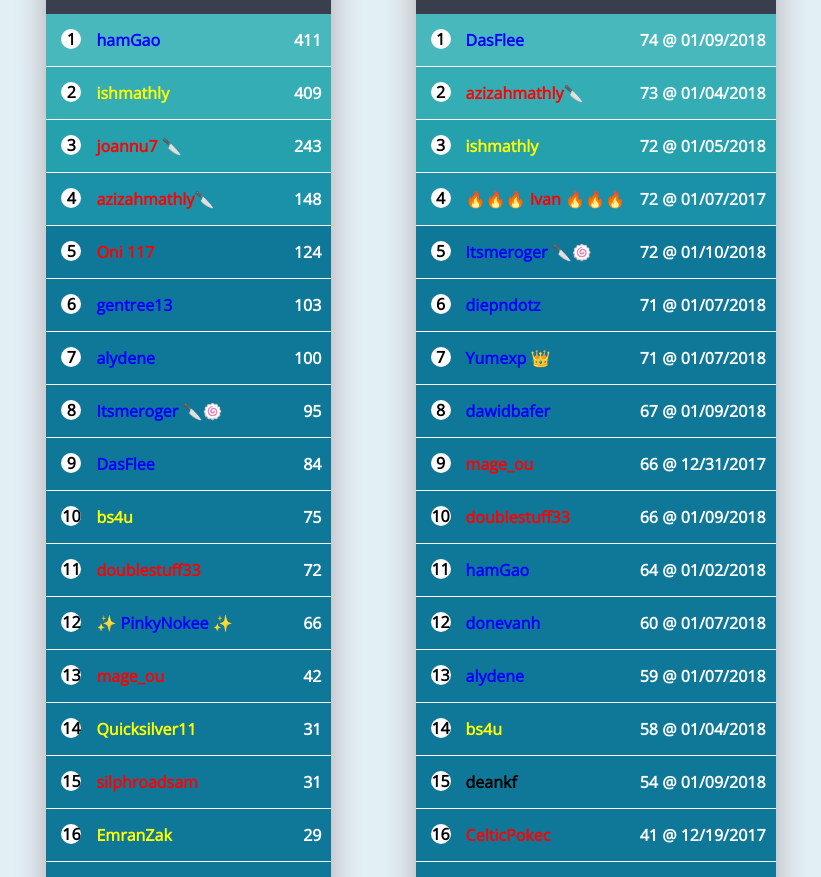
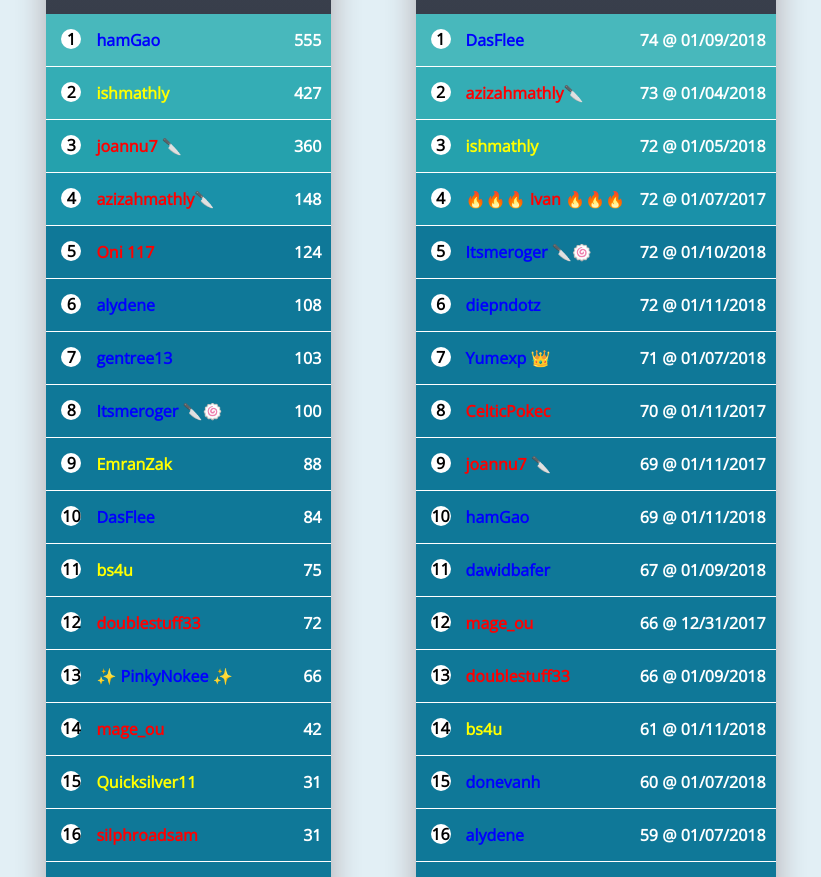
Before and after one commit to itsmeroger/pokeleaderboard2018, a plain HTML site: page index.html in a window 1280 px wide. Shown: the part 64-941 px from the top of the page, without its empty margins (229-1050 px from the left). Drawn offline with nearby package versions, Linux system fonts and the light colour scheme.

Commit message:
1/11 update

```diff
--- a/index.html
+++ b/index.html
@@ -275,15 +275,15 @@
   <ol>
   	<li>
       <mark class="mystic">hamGao</mark>
-      <small>411</small>
+      <small>555</small>
     </li>
     <li>
       <mark class="instinct">ishmathly</mark>
-      <small>409</small>
+      <small>427</small>
     </li>
     <li>
       <mark class="valor">joannu7 🔪</mark>
-      <small>243</small>
+      <small>360</small>
     </li>
     <li>
       <mark class="valor">azizahmathly🔪</mark>
@@ -293,17 +293,21 @@
       <mark class="valor">Oni 117</mark>
       <small>124</small>
     </li>
+	<li>
+      <mark class="mystic">alydene</mark>
+      <small>108</small>
+    </li>
     <li>
       <mark class="mystic">gentree13</mark>
       <small>103</small>
     </li>
-	<li>
-      <mark class="mystic">alydene</mark>
+    <li>
+      <mark class="mystic">Itsmeroger 🔪🍥</mark>
       <small>100</small>
     </li>
     <li>
-      <mark class="mystic">Itsmeroger 🔪🍥</mark>
-      <small>95</small>
+      <mark class="instinct">EmranZak</mark>
+      <small>88</small>
     </li>
     <li>
       <mark class="mystic">DasFlee</mark>
@@ -332,10 +336,6 @@
     <li>
       <mark class="valor">silphroadsam</mark>
       <small>31</small>
-    </li>
-    <li>
-      <mark class="instinct">EmranZak</mark>
-      <small>29</small>
     </li>
 	<li>
       <mark class="mystic">J3ff1n4t0r</mark>
@@ -380,11 +380,23 @@
     </li>
     <li>
       <mark class="mystic">diepndotz</mark>
-      <small>71 @ 01/07/2018</small>
+      <small>72 @ 01/11/2018</small>
     </li>
     <li>
       <mark class="mystic">Yumexp 👑</mark>
       <small>71 @ 01/07/2018</small>
+    </li>
+    <li>
+      <mark class="valor">CelticPokec</mark>
+      <small>70 @ 01/11/2017</small>
+    </li>
+    <li>
+      <mark class="valor">joannu7 🔪</mark>
+      <small>69 @ 01/11/2017</small>
+    </li>
+    <li>
+      <mark class="mystic">hamGao</mark>
+      <small>69 @ 01/11/2018</small>
     </li>
     <li>
       <mark class="mystic">dawidbafer</mark>
@@ -399,8 +411,8 @@
       <small>66 @ 01/09/2018</small>
     </li>
     <li>
-      <mark class="mystic">hamGao</mark>
-      <small>64 @ 01/02/2018</small>
+      <mark class="instinct">bs4u</mark>
+      <small>61 @ 01/11/2018</small>
     </li>
     <li>
       <mark class="mystic">donevanh</mark>
@@ -411,19 +423,15 @@
       <small>59 @ 01/07/2018</small>
     </li>
     <li>
-      <mark class="instinct">bs4u</mark>
-      <small>58 @ 01/04/2018</small>
-    </li>
-    <li>
       <mark>deankf</mark>
       <small>54 @ 01/09/2018</small>
     </li>
     <li>
-      <mark class="valor">CelticPokec</mark>
-      <small>41 @ 12/19/2017</small>
+      <mark class="brown">Gooseman87 - Randy's</mark>
+      <small>54 @ 01/11/2017</small>
     </li>
     <li>
-      <mark class="brown">Gooseman87 - Randy</mark>
+      <mark class="brown">Gooseman87 - Randy's Alt</mark>
       <small>31 @ 01/06/2017</small>
     </li>
   </ol>
```
